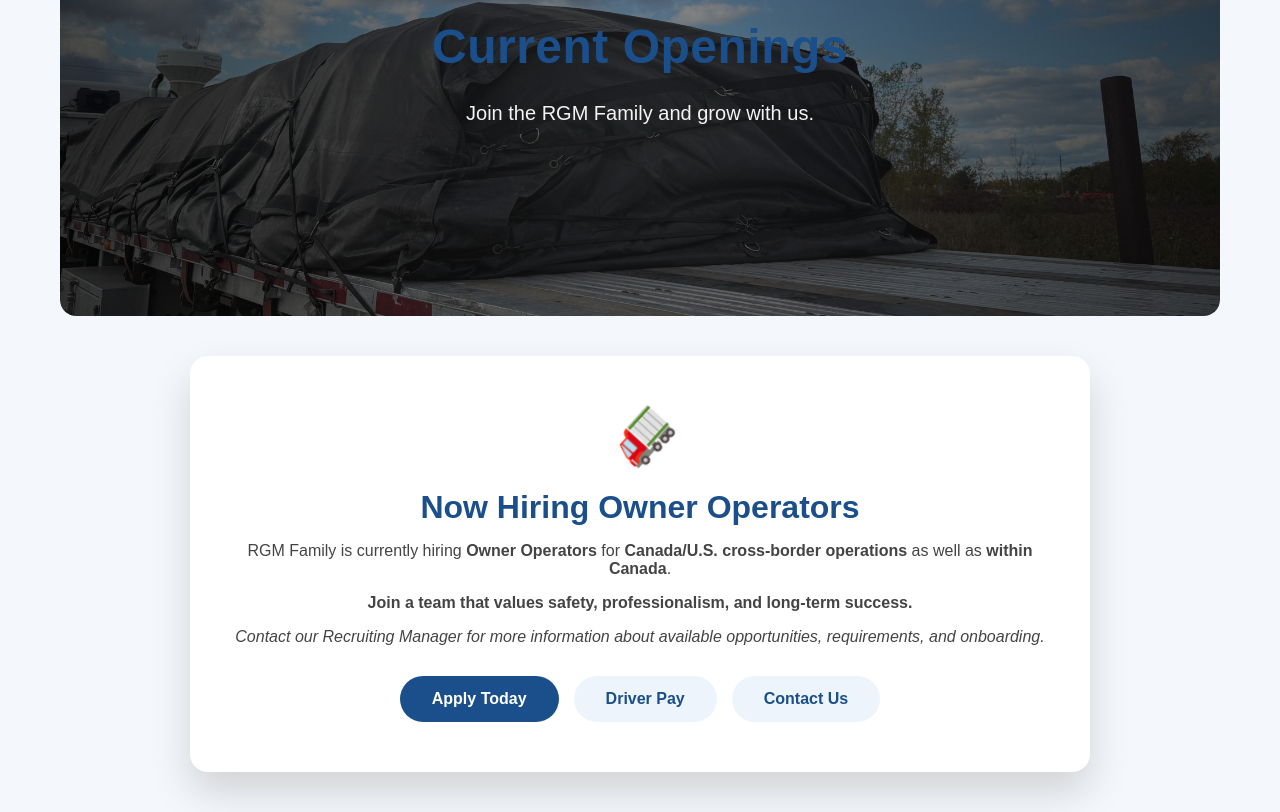
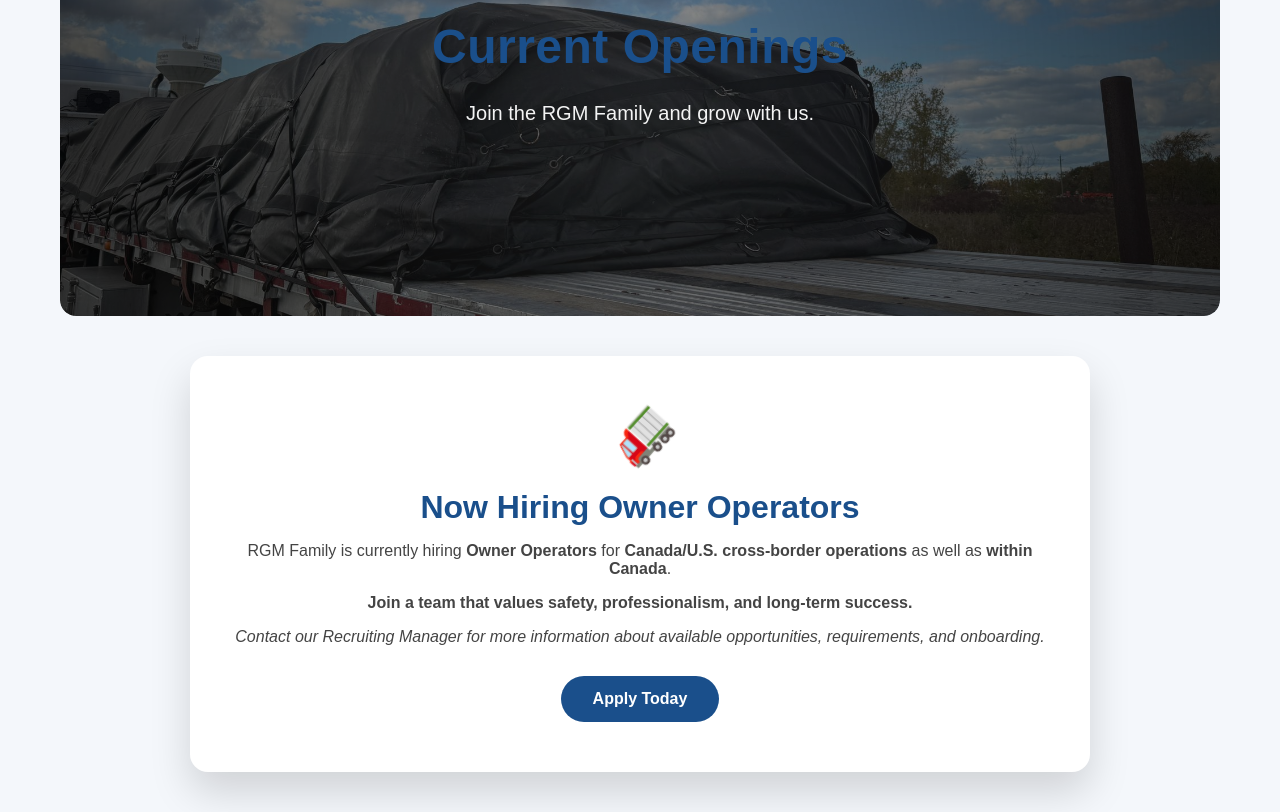
Before and after one commit to MrVenom786/rgm-web-frontend, a React (Create React App) app: page /join/openings in a window 1280 px wide. Shown: the part 451-1263 px from the top of the page. Built offline with nearby package versions, Linux system fonts and the light colour scheme.

Commit message:
Update CurrentOpenings.js

```diff
--- a/src/pages/joinRGM/CurrentOpenings.js
+++ b/src/pages/joinRGM/CurrentOpenings.js
@@ -64,13 +64,6 @@ function CDLSchools() {
             Apply Today
           </Link>
 
-          <Link to="/join/pay" className="cdl-btn secondary">
-            Driver Pay
-          </Link>
-
-          <Link to="/contact" className="cdl-btn secondary">
-            Contact Us
-          </Link>
         </div>
       </div>
 
```
